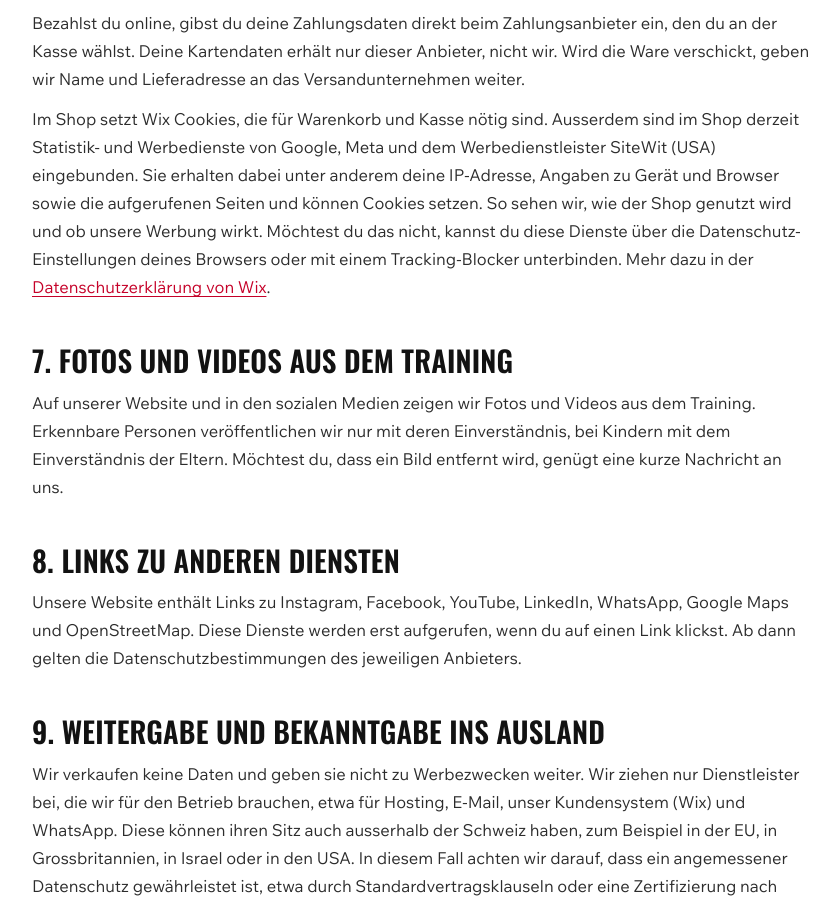
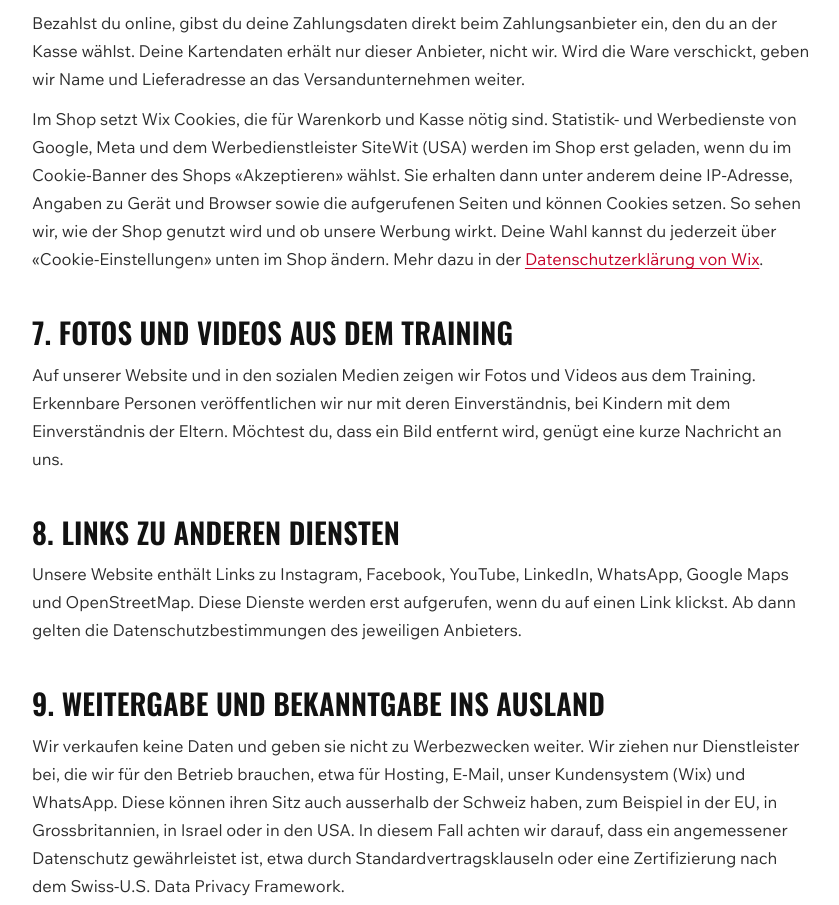
Before and after one commit to ayhanicoez-sys/artes-vorschau, a plain HTML site: page datenschutz.html in a window 1280 px wide. Shown: the part 2288-3193 px from the top of the page, without its empty margins (218-1057 px from the left). Drawn offline with Linux system fonts and the light colour scheme.

Commit message:
Datenschutz Shop: Google, Meta, SiteWit erst nach Zustimmung im Cookie-Banner des Shops
Co-Authored-By: Claude Opus 5.5 <noreply@anthropic.com>
Claude-Session: https://claude.ai/code/session_019CR3Fa4QnzQPNKShX3mAcT

```diff
--- a/datenschutz.html
+++ b/datenschutz.html
@@ -115,7 +115,7 @@
         <h2>6. Bestellungen im Online-Shop</h2>
         <p>Unser Online-Shop unter shop.artes-sportakademie.ch läuft über Wix (Wix.com Ltd., Israel). Wenn du dort bestellst, bearbeiten wir die Angaben, die wir für deine Bestellung brauchen: Name, E-Mail-Adresse, Liefer- und Rechnungsadresse, allenfalls deine Telefonnummer, die bestellten Artikel und den Zahlungsstatus. Wir verwenden sie, um deine Bestellung abzuwickeln, dich über ihren Stand zu informieren und für unsere Buchhaltung.</p>
         <p>Bezahlst du online, gibst du deine Zahlungsdaten direkt beim Zahlungsanbieter ein, den du an der Kasse wählst. Deine Kartendaten erhält nur dieser Anbieter, nicht wir. Wird die Ware verschickt, geben wir Name und Lieferadresse an das Versandunternehmen weiter.</p>
-        <p>Im Shop setzt Wix Cookies, die für Warenkorb und Kasse nötig sind. Ausserdem sind im Shop derzeit Statistik- und Werbedienste von Google, Meta und dem Werbedienstleister SiteWit (USA) eingebunden. Sie erhalten dabei unter anderem deine IP-Adresse, Angaben zu Gerät und Browser sowie die aufgerufenen Seiten und können Cookies setzen. So sehen wir, wie der Shop genutzt wird und ob unsere Werbung wirkt. Möchtest du das nicht, kannst du diese Dienste über die Datenschutz-Einstellungen deines Browsers oder mit einem Tracking-Blocker unterbinden. Mehr dazu in der <a href="https://de.wix.com/about/privacy" target="_blank" rel="noopener">Datenschutzerklärung von Wix</a>.</p>
+        <p>Im Shop setzt Wix Cookies, die für Warenkorb und Kasse nötig sind. Statistik- und Werbedienste von Google, Meta und dem Werbedienstleister SiteWit (USA) werden im Shop erst geladen, wenn du im Cookie-Banner des Shops «Akzeptieren» wählst. Sie erhalten dann unter anderem deine IP-Adresse, Angaben zu Gerät und Browser sowie die aufgerufenen Seiten und können Cookies setzen. So sehen wir, wie der Shop genutzt wird und ob unsere Werbung wirkt. Deine Wahl kannst du jederzeit über «Cookie-Einstellungen» unten im Shop ändern. Mehr dazu in der <a href="https://de.wix.com/about/privacy" target="_blank" rel="noopener">Datenschutzerklärung von Wix</a>.</p>
 
         <h2>7. Fotos und Videos aus dem Training</h2>
         <p>Auf unserer Website und in den sozialen Medien zeigen wir Fotos und Videos aus dem Training. Erkennbare Personen veröffentlichen wir nur mit deren Einverständnis, bei Kindern mit dem Einverständnis der Eltern. Möchtest du, dass ein Bild entfernt wird, genügt eine kurze Nachricht an uns.</p>
```
